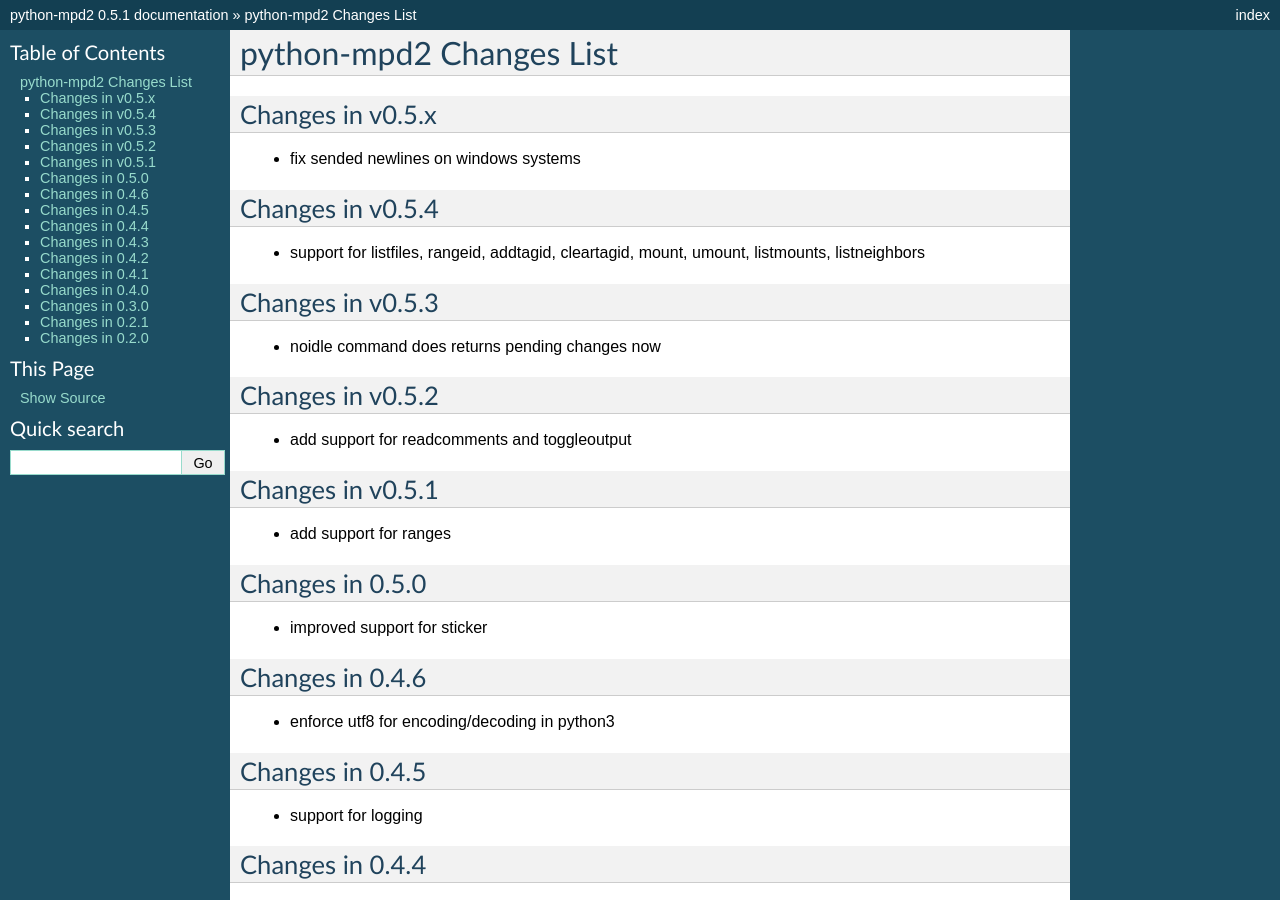
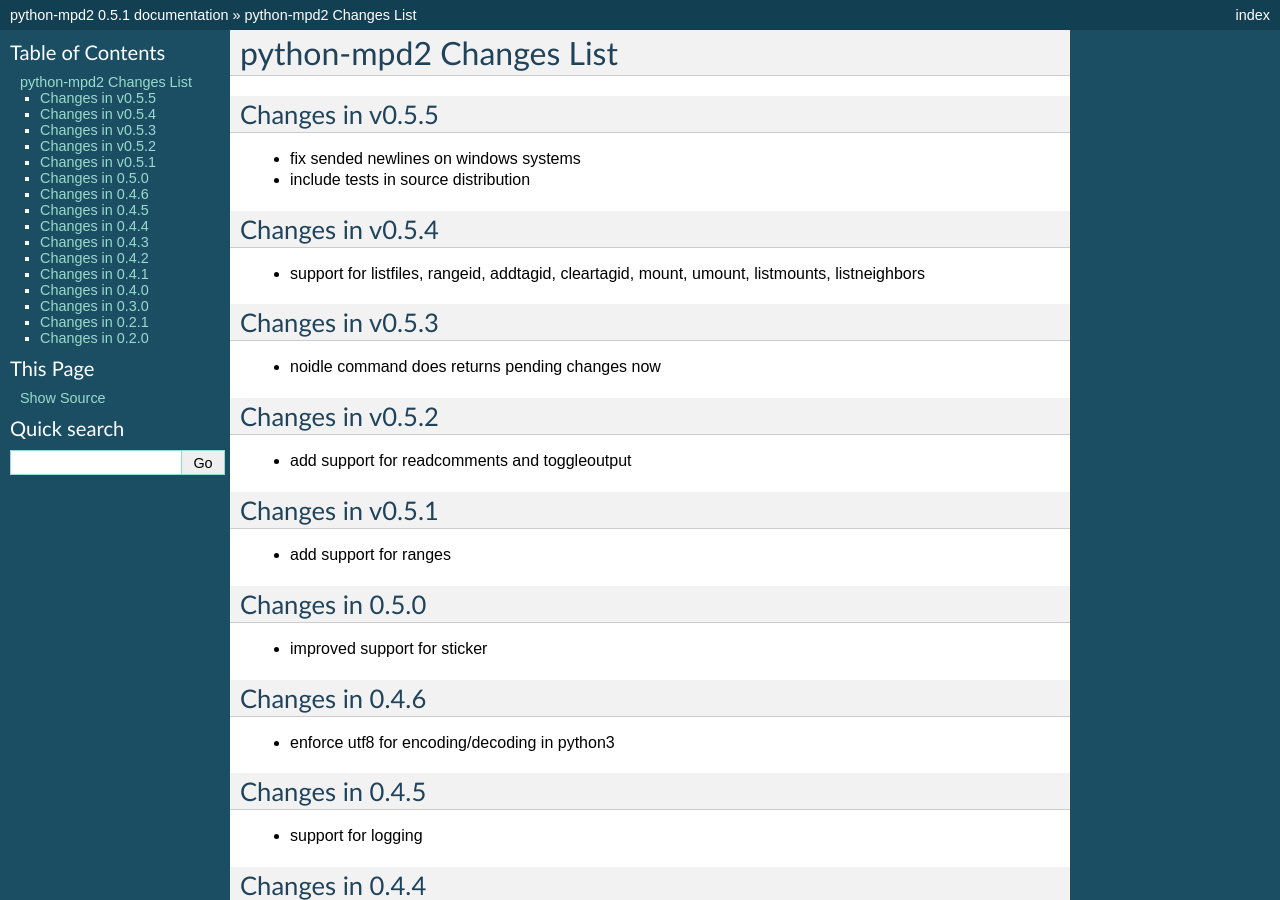
Before and after one commit to Mic92/python-mpd2, a Sphinx documentation site: the page built from doc/changes.rst, in a window 1280 px wide and 900 px high. Built offline with Sphinx 7.4.7, drawn with Linux system fonts in a browser that asks for light colours.

Commit message:
bump release v0.5.5

```diff
--- a/doc/changes.rst
+++ b/doc/changes.rst
@@ -1,9 +1,10 @@
 python-mpd2 Changes List
 ========================
 
-Changes in v0.5.x
+Changes in v0.5.5
 -----------------
 * fix sended newlines on windows systems
+* include tests in source distribution
 
 Changes in v0.5.4
 -----------------
--- a/mpd.py
+++ b/mpd.py
@@ -21,7 +21,7 @@ import socket
 import warnings
 from collections import Callable
 
-VERSION = (0, 5, 4)
+VERSION = (0, 5, 5)
 HELLO_PREFIX = "OK MPD "
 ERROR_PREFIX = "ACK "
 SUCCESS = "OK"
```
